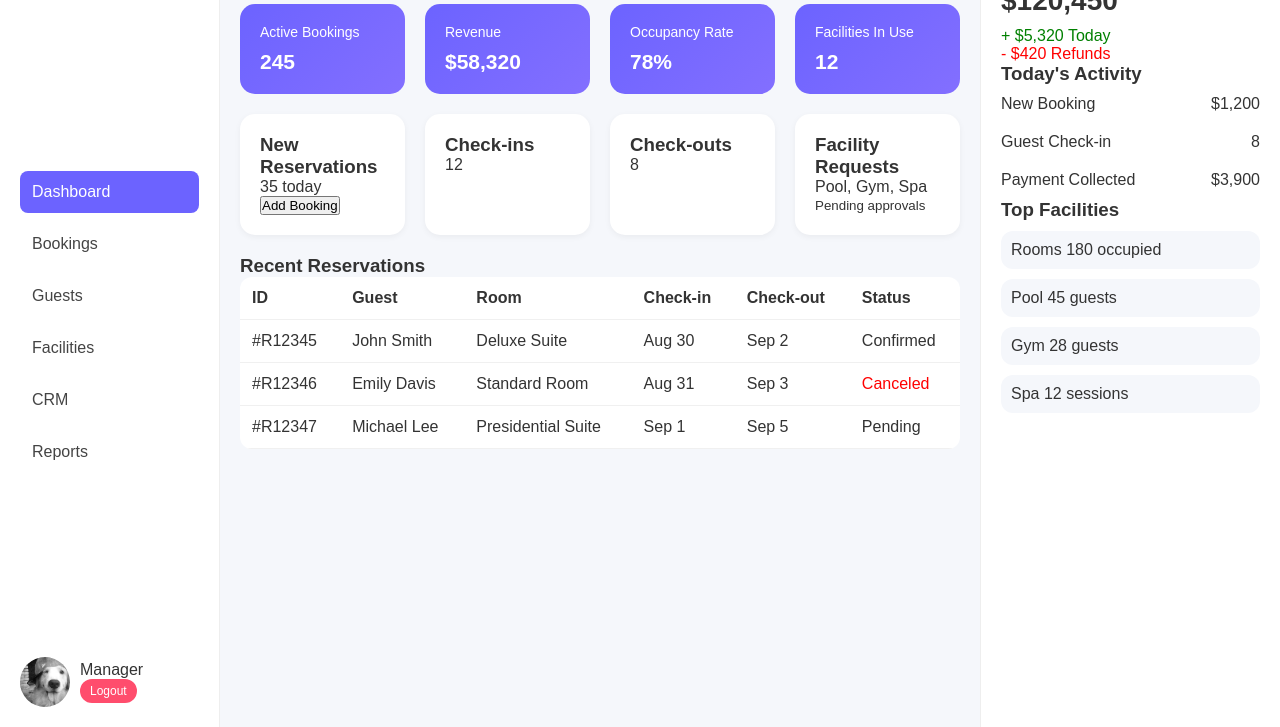
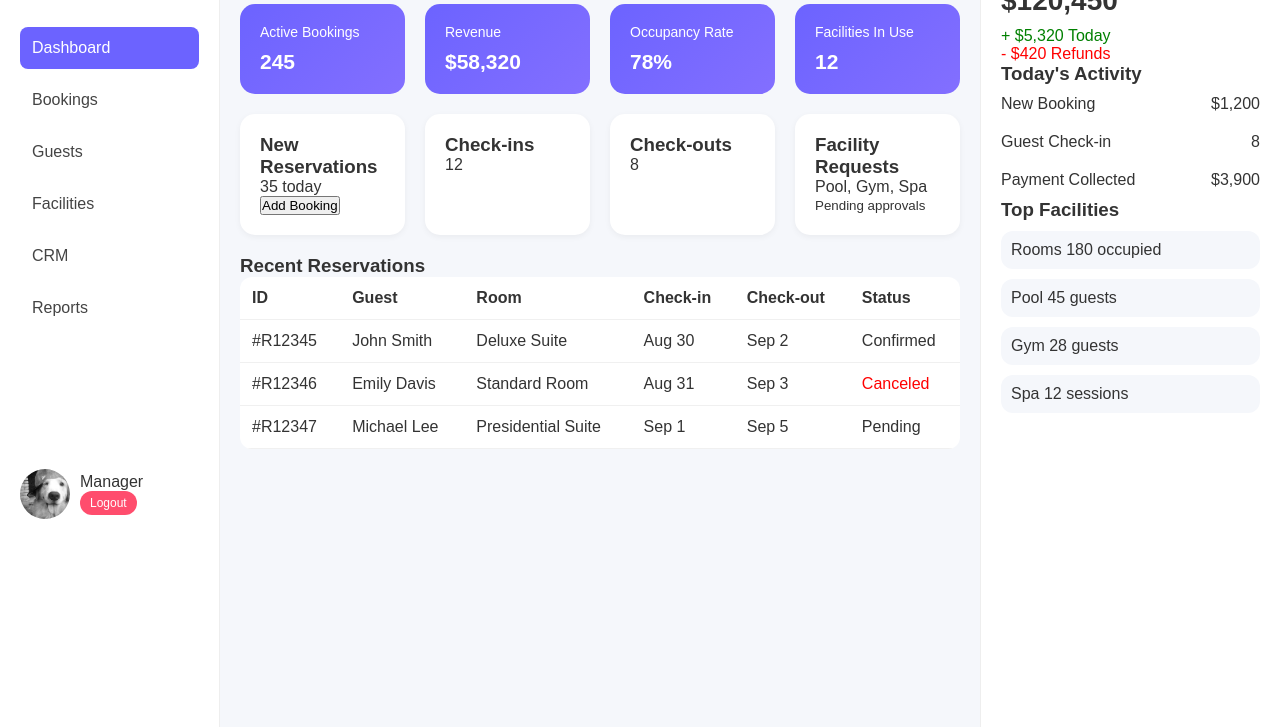
Before and after one commit to JhovenJade/Hotel-Management-System, a plain HTML site: page hotel/steph.html in a window 1280 px wide. Shown: the part 73-800 px from the top of the page. Drawn offline with Linux system fonts and the light colour scheme.

Commit message:
Update steph.css

```diff
--- a/hotel/steph.css
+++ b/hotel/steph.css
@@ -23,7 +23,6 @@ body {
   padding: 20px;
   display: flex;
   flex-direction: column;
-  justify-content: space-between;
   border-right: 1px solid #eee;
 }
 
@@ -47,7 +46,7 @@ body {
 
 
 .sidebar nav {
-  margin:  0;
+  margin-top:  30px;
   display: flex;
   flex-direction: column;
 }
@@ -68,6 +67,7 @@ body {
 }
 
 .sidebar .profile {
+    margin-top: 130px;
   display: flex;
   align-items: center;
   gap: 10px;
```
